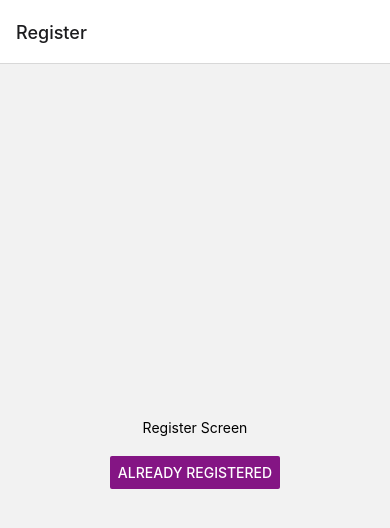
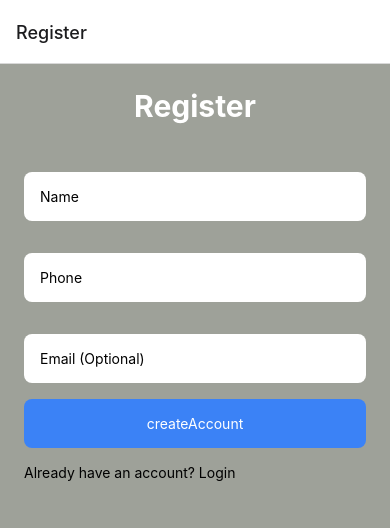
Before and after one commit to Yuvrajsinggh/Farm, a React Native app: screen /Register in a window 390 px wide. Both pictures are taken after a click on the button "ENGLISH". Shown: the top 528 px of the page. Built offline with nearby package versions, Linux system fonts and the light colour scheme.

Commit message:
Made basic layout of Registered and Login Screen

```diff
--- a/package.json
+++ b/package.json
@@ -14,9 +14,10 @@
     "@react-navigation/bottom-tabs": "^6.6.1",
     "@react-navigation/native": "^6.1.18",
     "@react-navigation/native-stack": "^6.11.0",
-    "i18next": "^21.6.3",
+    "i18next": "^23.2.3",
     "nativewind": "^2.0.11",
     "react": "18.3.1",
+    "react-hook-form": "^7.53.1",
     "react-i18next": "^15.1.0",
     "react-native": "0.75.3",
     "react-native-safe-area-context": "^4.14.0",
--- a/src/locales/en.json
+++ b/src/locales/en.json
@@ -2,5 +2,17 @@
   "welcome": "Welcome",
   "selectLanguage": "Select your language",
   "registerScreen": "Register Screen",
-  "alreadyRegistered": "Already Registered"
+  "alreadyRegistered": "Already Registered",
+  "email": "Email",
+  "password": "Password",
+  "login": "Login",
+  "forgotPassword": "Forgot Password?",
+  "notRegistered": "Not Registered? Sign Up",
+  "alreadyHaveAccount": "Already have an account? Login",
+  "emailOptional": "Email (Optional)",
+  "name": "Name",
+  "phone": "Phone",
+  "required": "This field is required",
+  "invalidPhone": "Invalid phone number",
+  "register": "Register"
 }
--- a/src/locales/hi.json
+++ b/src/locales/hi.json
@@ -2,5 +2,18 @@
   "welcome": "स्वागत है",
   "selectLanguage": "अपनी भाषा चुनें",
   "registerScreen": "रजिस्टर स्क्रीन",
-  "alreadyRegistered": "पहले से पंजीकृत"
+  "alreadyRegistered": "पहले से पंजीकृत",
+  "email": "ईमेल",
+  "password": "पासवर्ड",
+  "login": "लॉगिन",
+  "forgotPassword": "पासवर्ड भूल गए?",
+  "notRegistered": "पंजीकृत नहीं है? साइन अप करें",
+  "name": "नाम",
+  "phone": "फ़ोन",
+  "emailOptional": "ईमेल (वैकल्पिक)",
+  "createAccount": "खाता बनाएं",
+  "alreadyHaveAccount": "पहले से ही एक खाता है? लॉगिन करें",
+  "required": "यह फ़ील्ड आवश्यक है",
+  "invalidPhone": "अमान्य फोन नंबर",
+  "register": "रजिस्टर करें"
 }
--- a/src/screens/Login.jsx
+++ b/src/screens/Login.jsx
@@ -1,11 +1,70 @@
 import React from 'react';
-import { View, Text } from 'react-native';
+import { View, Text, TextInput, TouchableOpacity } from 'react-native';
+import { styled } from 'nativewind';
+import { useTranslation } from 'react-i18next';
 
-const Login = () => {
+const StyledView = styled(View);
+const StyledText = styled(Text);
+const StyledTextInput = styled(TextInput);
+const StyledTouchableOpacity = styled(TouchableOpacity);
+
+const Login = ({ navigation }) => {
+    const [email, setEmail] = React.useState('');
+    const [password, setPassword] = React.useState('');
+    const { t } = useTranslation();
+
+    const handleLogin = () => {
+        console.log('Login attempted with:', email, password);
+    };
+
     return (
-        <View>
-            <Text className='text-black'>Login Screen</Text>
-        </View>
+        <StyledView className="flex-1 bg-[#9EA199] p-6">
+            <StyledView className="w-full">
+                {/* Header */}
+                <StyledText className="text-3xl font-bold text-white text-center mb-12">
+                    {t('welcome')}
+                </StyledText>
+
+                {/* Login Form */}
+                <StyledView className="w-full space-y-4">
+                    <StyledTextInput
+                        className="bg-white rounded-lg p-4 text-black"
+                        placeholder={t('email')}
+                        keyboardType="email-address"
+                        autoCorrect={false}
+                        autoCapitalize="none"
+                        value={email}
+                        onChangeText={setEmail}
+                    />
+
+                    <StyledTextInput
+                        className="bg-white rounded-lg p-4 text-black"
+                        placeholder={t('password')}
+                        secureTextEntry={true}
+                        value={password}
+                        onChangeText={setPassword}
+                    />
+
+                    {/* Login Button */}
+                    <StyledTouchableOpacity
+                        className="bg-blue-500 text-white p-4 rounded-lg font-bold"
+                        onPress={handleLogin}
+                    >
+                        <StyledText className="text-white text-center">{t('login')}</StyledText>
+                    </StyledTouchableOpacity>
+
+                    {/* Additional Options */}
+                    <StyledView className="flex-row justify-between mt-4">
+                        <StyledTouchableOpacity onPress={() => console.log('Forgot password')}>
+                            <StyledText className="text-white">{t('forgotPassword')}</StyledText>
+                        </StyledTouchableOpacity>
+                        <StyledTouchableOpacity onPress={() => navigation.navigate('Register')}>
+                            <StyledText className="text-white">{t('notRegistered')}</StyledText>
+                        </StyledTouchableOpacity>
+                    </StyledView>
+                </StyledView>
+            </StyledView>
+        </StyledView>
     );
 };
 
--- a/src/screens/Register.jsx
+++ b/src/screens/Register.jsx
@@ -1,22 +1,134 @@
 import React from 'react';
-import { View, Text, Button } from 'react-native';
+import { View, Text, TextInput, TouchableOpacity } from 'react-native';
+import { useForm, Controller } from 'react-hook-form';
+import { useTranslation } from 'react-i18next';
 import { styled } from 'nativewind';
-import { useTranslation } from 'react-i18next';  // Import the hook from react-i18next
+
 const StyledView = styled(View);
 const StyledText = styled(Text);
+const StyledTextInput = styled(TextInput);
+const StyledTouchableOpacity = styled(TouchableOpacity);
 
-const Register = ({ navigation }) => {
-    const { t } = useTranslation();  // Access translation function
+const RegisterScreen = ({ navigation }) => {
+    const { t } = useTranslation();
+    const { control, handleSubmit, formState: { errors } } = useForm({
+        defaultValues: {
+            name: '',
+            phone: '',
+            email: ''
+        }
+    });
+
+    const onSubmit = (data) => {
+        console.log('Form submitted:', data);
+        // Handle registration logic here
+    };
+
     return (
-        <StyledView className="flex-1 justify-center items-center">
-            <StyledText className="text-black mb-5">{t('registerScreen')}</StyledText>
-            <Button
-                title={t('alreadyRegistered')}
-                onPress={() => navigation.navigate('Login')}
-                color="#841584"
-            />
+        <StyledView className="flex-1 bg-[#9EA199] p-6">
+            <StyledView className="w-full">
+                {/* Header */}
+                <StyledText className="text-3xl font-bold text-white text-center mb-12">
+                    {t('register')}
+                </StyledText>
+
+                {/* Registration Form */}
+                <StyledView className="w-full space-y-4">
+                    <Controller
+                        control={control}
+                        name="name"
+                        rules={{ required: t('required') }}
+                        render={({ field: { onChange, value } }) => (
+                            <StyledView>
+                                <StyledTextInput
+                                    className="bg-white rounded-lg p-4 text-black"
+                                    placeholder={t('name')}
+                                    value={value}
+                                    onChangeText={onChange}
+                                />
+                                {errors.name && (
+                                    <StyledText className="text-red-500 text-sm ml-1">
+                                        {errors.name.message}
+                                    </StyledText>
+                                )}
+                            </StyledView>
+                        )}
+                    />
+
+                    <Controller
+                        control={control}
+                        name="phone"
+                        rules={{
+                            required: t('required'),
+                            pattern: {
+                                value: /^[0-9]{10}$/,
+                                message: t('invalidPhone')
+                            }
+                        }}
+                        render={({ field: { onChange, value } }) => (
+                            <StyledView>
+                                <StyledTextInput
+                                    className="bg-white rounded-lg p-4 text-black mt-4 mb-4"
+                                    placeholder={t('phone')}
+                                    keyboardType="phone-pad"
+                                    value={value}
+                                    onChangeText={onChange}
+                                />
+                                {errors.phone && (
+                                    <StyledText className="text-red-500 text-sm ml-1">
+                                        {errors.phone.message}
+                                    </StyledText>
+                                )}
+                            </StyledView>
+                        )}
+                    />
+
+                    <Controller
+                        control={control}
+                        name="email"
+                        rules={{
+                            pattern: {
+                                value: /^[A-Z0-9._%+-]+@[A-Z0-9.-]+\.[A-Z]{2,}$/i,
+                                message: 'Invalid email address'
+                            }
+                        }}
+                        render={({ field: { onChange, value } }) => (
+                            <StyledView>
+                                <StyledTextInput
+                                    className="bg-white rounded-lg p-4 text-black"
+                                    placeholder={t('emailOptional')}
+                                    keyboardType="email-address"
+                                    autoCorrect={false}
+                                    autoCapitalize="none"
+                                    value={value}
+                                    onChangeText={onChange}
+                                />
+                                {errors.email && (
+                                    <StyledText className="text-red-500 text-sm ml-1">
+                                        {errors.email.message}
+                                    </StyledText>
+                                )}
+                            </StyledView>
+                        )}
+                    />
+
+                    <StyledTouchableOpacity
+                        className="bg-blue-500 text-white p-4 rounded-lg font-bold mt-4"
+                        onPress={handleSubmit(onSubmit)}
+                    >
+                        <StyledText className="text-white text-center">{t('createAccount')}</StyledText>
+                    </StyledTouchableOpacity>
+
+                    <StyledTouchableOpacity
+                        className="text-white text-center mt-4"
+                        onPress={() => navigation.navigate('Login')}
+                    >
+                        <StyledText>{t('alreadyHaveAccount')}</StyledText>
+                    </StyledTouchableOpacity>
+                </StyledView>
+            </StyledView>
         </StyledView>
     );
 };
 
-export default Register;
+export default RegisterScreen;
```
Also changed, not shown: src/screens/ForgotPassword.jsx (added), 2 other files (tests, documents, lock files or other folders).
